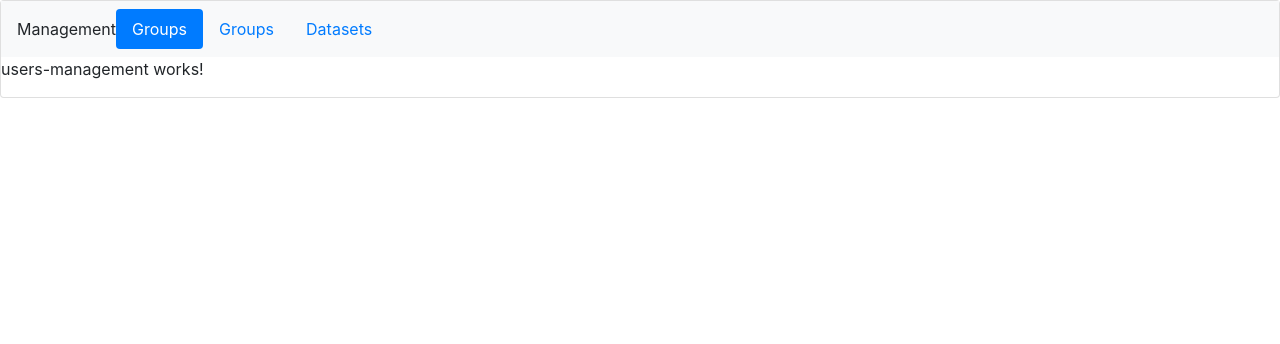
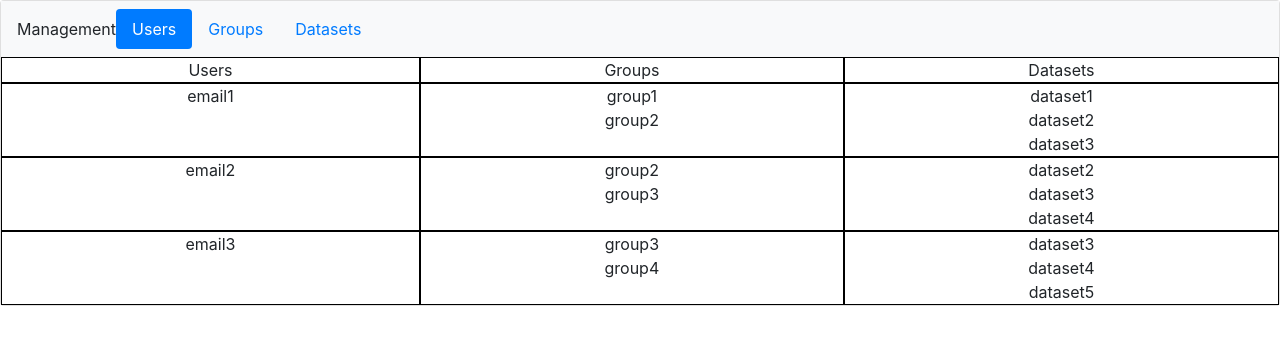
Before and after one commit to iossifovlab/gpfjs-management, an Angular app: page / in a window 1280 px wide. Shown: the top 344 px of the page. Built offline with nearby package versions, Linux system fonts and the light colour scheme.

Commit message:
GPF-1672 add users mocked data and table

```diff
--- a/src/app/app.component.html
+++ b/src/app/app.component.html
@@ -3,7 +3,7 @@
     <ul ngbNav #nav="ngbNav" class="navbar bg-light nav-pills" style="justify-content: flex-start">
       <div class="nav-title-custom">Management</div>
       <li ngbNavItem id="users">
-        <a ngbNavLink>Groups</a>
+        <a ngbNavLink>Users</a>
         <ng-template ngbNavContent>
           <gpf-users-management></gpf-users-management>
         </ng-template>
--- a/src/app/users-management/users-management.component.css
+++ b/src/app/users-management/users-management.component.css
@@ -0,0 +1,9 @@
+.grid-container {
+  display: grid;
+  grid-template-columns: auto auto auto;
+}
+
+.grid-item {
+  border: 1px solid rgba(0, 0, 0, 100%);
+  text-align: center;
+}
--- a/src/app/users-management/users-management.component.html
+++ b/src/app/users-management/users-management.component.html
@@ -1 +1,14 @@
-<p>users-management works!</p>
+<div class="grid-container">
+  <div class="grid-item">Users</div>
+  <div class="grid-item">Groups</div>
+  <div class="grid-item">Datasets</div>
+  <ng-container *ngFor="let userRow of userRows">
+    <div class="grid-item">{{userRow.email}}</div>
+    <div class="grid-item">
+      <div style="display: block;" *ngFor="let group of userRow.groups">{{group}}</div>
+    </div>
+    <div class="grid-item">
+      <div style="display: block;" *ngFor="let dataset of userRow.datasets">{{dataset}}</div>
+    </div>
+  </ng-container>
+</div>
--- a/src/app/users-management/users-management.component.ts
+++ b/src/app/users-management/users-management.component.ts
@@ -1,4 +1,5 @@
 import { Component, OnInit } from '@angular/core';
+import { UserRow } from './users-management';
 
 @Component({
   selector: 'gpf-users-management',
@@ -6,10 +7,26 @@ import { Component, OnInit } from '@angular/core';
   styleUrls: ['./users-management.component.css']
 })
 export class UsersManagementComponent implements OnInit {
+  public userRows: UserRow[] = UserRow.fromJsonArray([
+    {
+      email: 'email1',
+      groups: ['group1', 'group2'],
+      datasets: ['dataset1', 'dataset2', 'dataset3']
+    },
+    {
+      email: 'email2',
+      groups: ['group2', 'group3'],
+      datasets: ['dataset2', 'dataset3', 'dataset4']
+    },
+    {
+      email: 'email3',
+      groups: ['group3', 'group4'],
+      datasets: ['dataset3', 'dataset4', 'dataset5']
+    }
+  ]);
 
   constructor() { }
 
   ngOnInit(): void {
   }
-
 }
--- a/src/app/users-management/users-management.ts
+++ b/src/app/users-management/users-management.ts
@@ -1,9 +1,9 @@
 export class UserRow {
-  // public static fromJsonArray(json): UserRow[] {
-  //   return json.map(user => UserRow.fromJson(user));
-  // }
+  public static fromJsonArray(json: any): UserRow[] {
+    return json.map((user: any) => UserRow.fromJson(user));
+  }
 
-  public static fromJson(json): UserRow {
+  public static fromJson(json: any): UserRow {
     return new UserRow(
       json['email'],
       json['groups'],
@@ -14,6 +14,6 @@ export class UserRow {
   public constructor(
     public email: string,
     public groups: Array<string>,
-    public allowedDatasets: Array<string>
+    public datasets: Array<string>
   ) {}
 }
```
